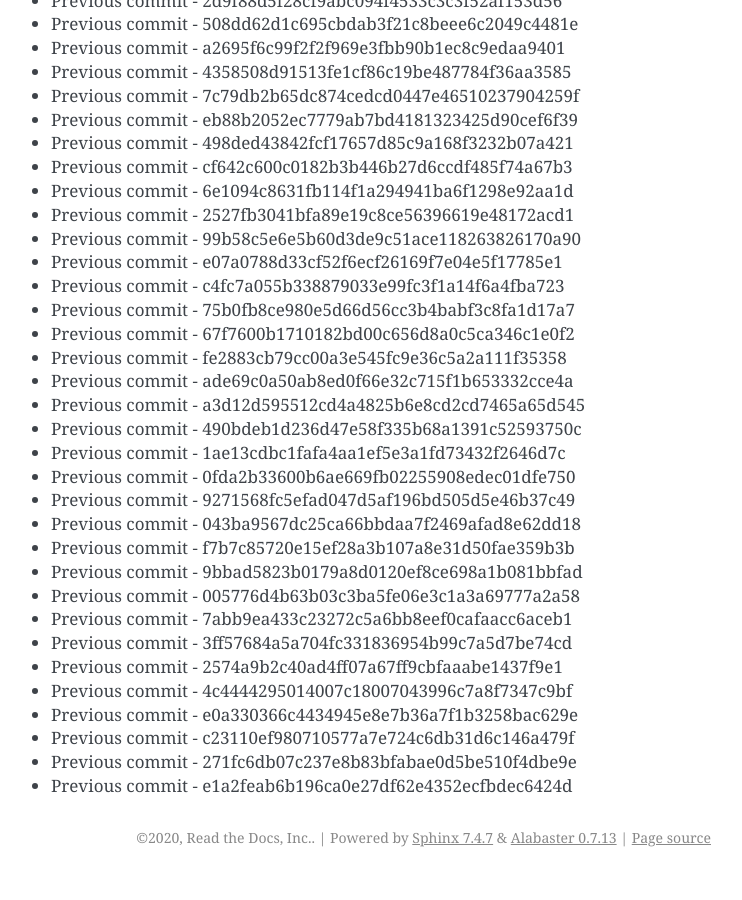
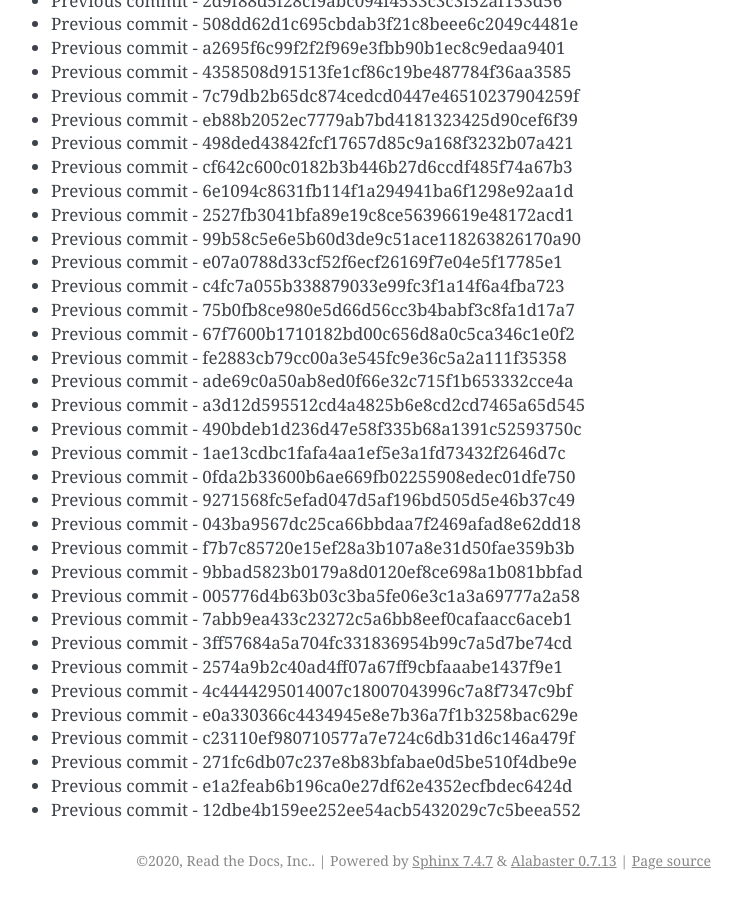
Before and after one commit to readthedocs/rtd-git-stresstest, a Sphinx documentation site: the page built from docs/updates.rst, in a window 1280 px wide and 900 px high, scrolled down 88513 px. Shown: the whole window, without its empty margins (399-1141 px from the left). Built offline with Sphinx 7.4.7, drawn with Linux system fonts in a browser that asks for light colours; before the commit the page ends 89390 px from its top, so only the background shows below that.

Commit message:
Generating commit from previous: 12dbe4b159ee252ee54acb5432029c7c5beea552

```diff
--- a/docs/updates.rst
+++ b/docs/updates.rst
@@ -3751,3 +3751,4 @@ It can be tested for any performance characteristics.
 * Previous commit - c23110ef980710577a7e724c6db31d6c146a479f
 * Previous commit - 271fc6db07c237e8b83bfabae0d5be510f4dbe9e
 * Previous commit - e1a2feab6b196ca0e27df62e4352ecfbdec6424d
+* Previous commit - 12dbe4b159ee252ee54acb5432029c7c5beea552
```
